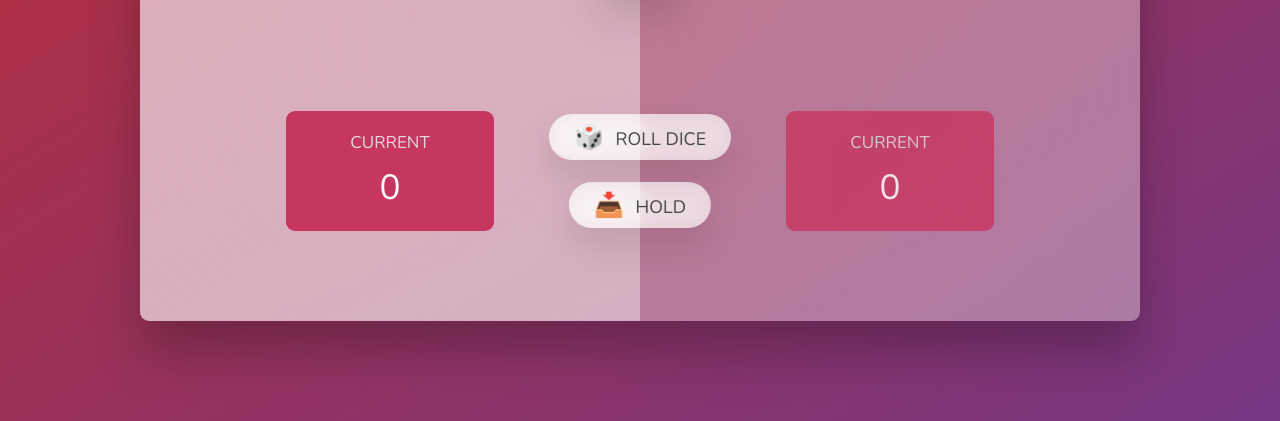
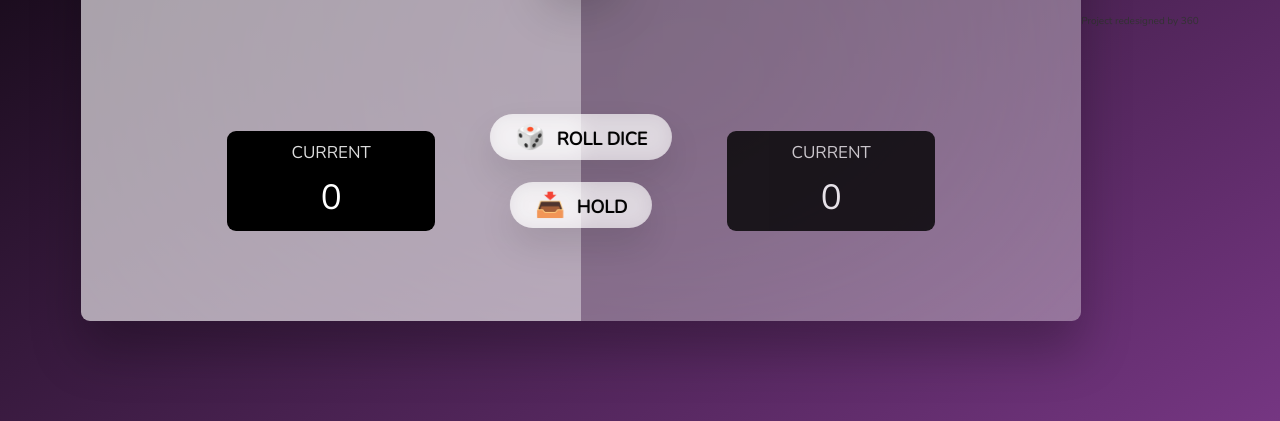
Before and after one commit to clint360/javascript-dice-game, a plain HTML site: page index.html in a window 1280 px wide. Shown: the part 379-800 px from the top of the page. Drawn offline with nearby package versions, Linux system fonts and the light colour scheme.

Commit message:
finished the styling

```diff
--- a/assets/styles/style.css
+++ b/assets/styles/style.css
@@ -16,10 +16,11 @@ body {
   font-weight: 400;
   height: 100vh;
   color: #333;
-  background-image: linear-gradient(to top left, #753682 0%, #bf2e34 100%);
+  background-image: linear-gradient(to top left, #753682 0%, #000000 100%);
   display: flex;
   align-items: center;
   justify-content: center;
+  margin: auto;
 }
 
 /* LAYOUT */
@@ -42,7 +43,7 @@ main {
   display: flex;
   flex-direction: column;
   align-items: center;
-  transition: all 0.75s;
+  transition: all 0.01s;
 }
 
 /* ELEMENTS */
@@ -78,12 +79,12 @@ main {
 }
 
 .current {
-  background-color: #c7365f;
+  background-color: #000000;
   opacity: 0.8;
   border-radius: 9px;
   color: #fff;
   width: 65%;
-  padding: 2rem;
+  padding: 1rem;
   text-align: center;
   transition: all 0.75s;
 }
@@ -104,14 +105,14 @@ main {
   position: absolute;
   left: 50%;
   transform: translateX(-50%);
-  color: #444;
+  color: rgb(0, 0, 0);
   background: none;
   border: none;
   font-family: inherit;
   font-size: 1.8rem;
   text-transform: uppercase;
   cursor: pointer;
-  font-weight: 400;
+  font-weight: 700;
   transition: all 0.2s;
 
   background-color: white;
@@ -163,9 +164,12 @@ main {
 
 .player--winner .name {
   font-weight: 700;
-  color: #c7365f;
+  color: #000000;
 }
 
 .hidden {
   display: none;
 }
+ img {
+filter: (saturate(0%));
+}
--- a/index.html
+++ b/index.html
@@ -33,4 +33,7 @@
   </main>
   <script src="assets/scripts/script.js"></script>
 </body>
+<footer>
+  <p>Project redesigned by 360</p>
+</footer>
 </html>
```
